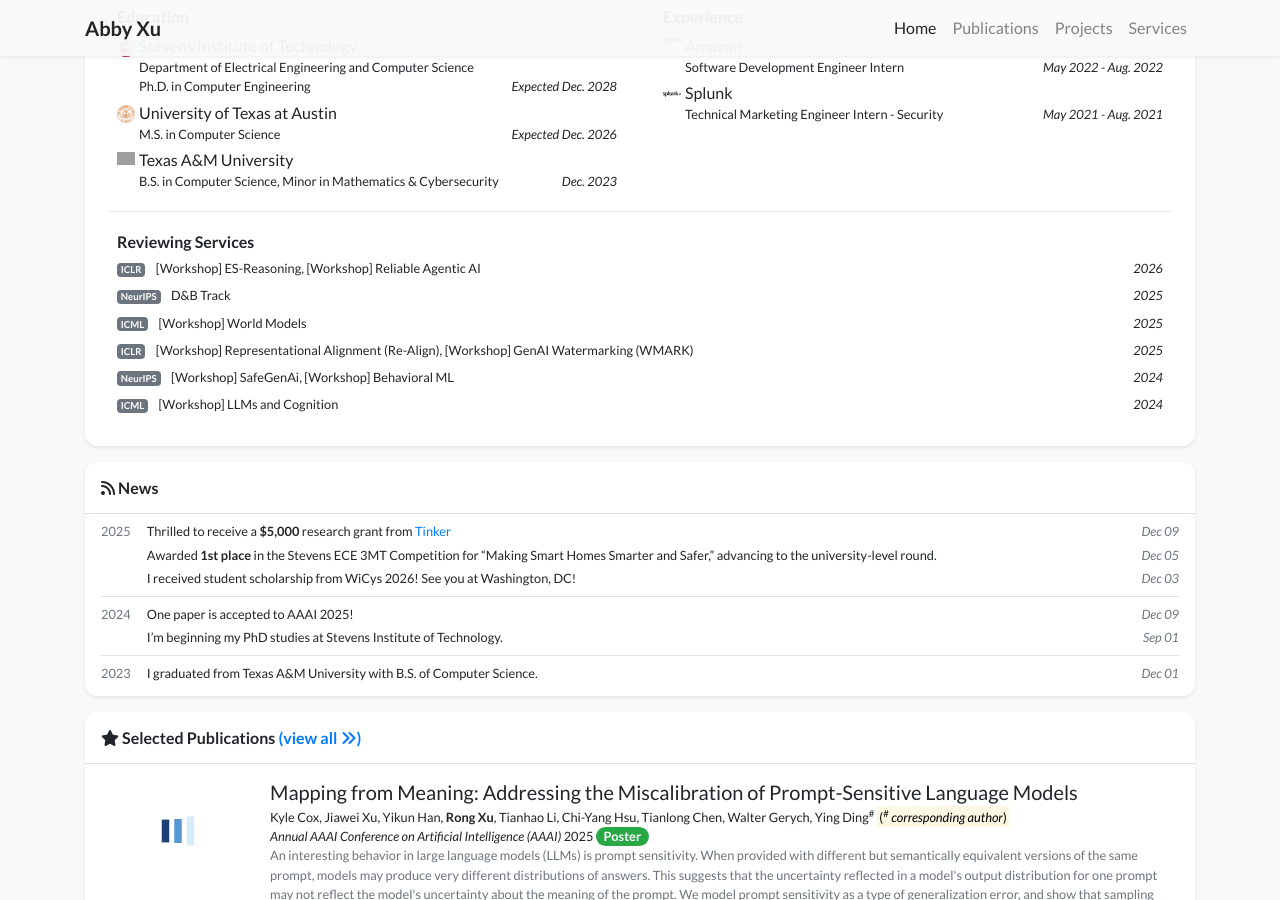
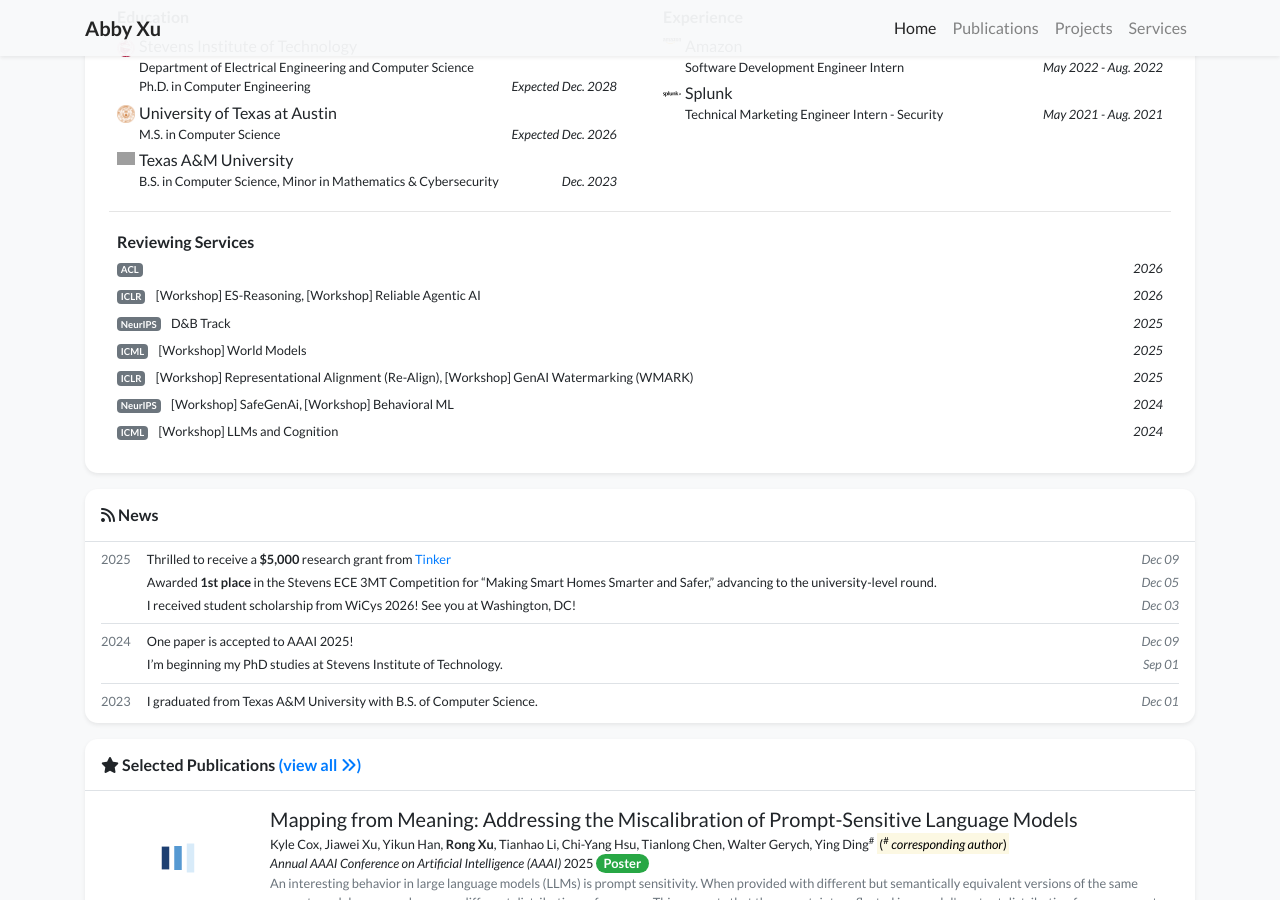
Before and after one commit to Abby-xu/abby-xu.github.io, a Jekyll site: the page built from index.html, in a window 1280 px wide and 900 px high, scrolled down 626 px. Built offline with Jekyll 4.4.1, drawn with Linux system fonts in a browser that asks for light colours; nearby versions of some CDN libraries; a style sheet for code colours, icons or effects is not loaded; grey boxes are pictures that could not be loaded.

```diff
--- a/_data/profile.yml
+++ b/_data/profile.yml
@@ -58,6 +58,9 @@ experience:
 
 services:
  - role: "Reviewer"
+   venue: "ACL"
+   date: 2026
+ - role: "Reviewer"
    venue: "ICLR - [Workshop] ES-Reasoning, [Workshop] Reliable Agentic AI"
    date: 2026
  - role: "Reviewer"
```
